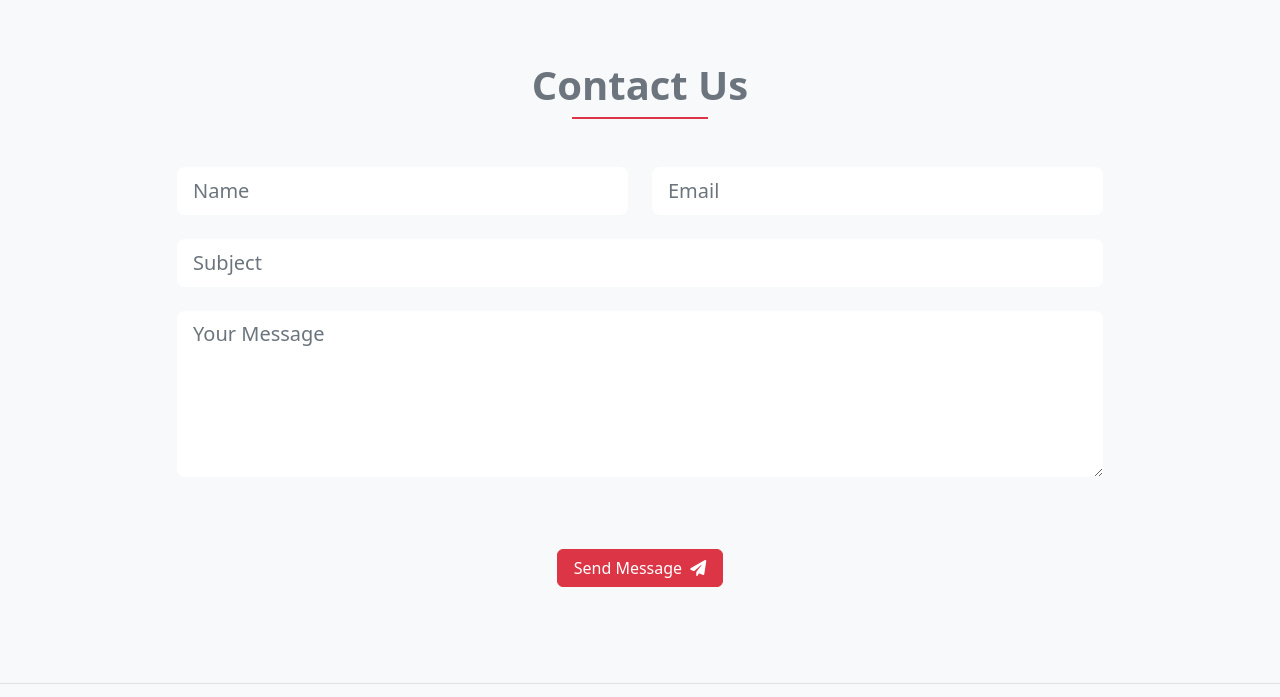
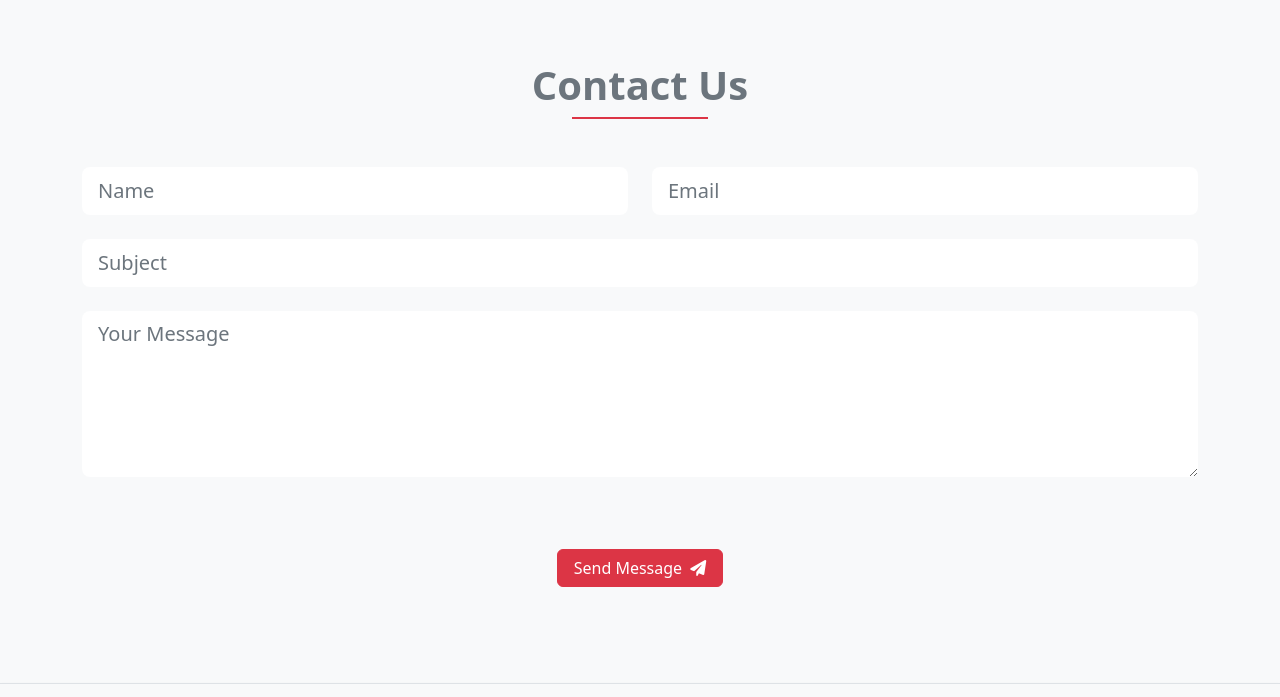
Before and after one commit to waiphyo-wp/my-portfolio, a plain HTML site: page index.html in a window 1280 px wide. Shown: the part 4395-5092 px from the top of the page. Drawn offline with nearby package versions, Linux system fonts and the light colour scheme.

Commit message:
my-portfolio v-03
my-portfolio v-03

```diff
--- a/index.html
+++ b/index.html
@@ -467,7 +467,7 @@
             <!-- contact form start  -->
             <form action="" class=" my-5">
                 <div class="row justify-content-center">
-                    <div class=" col-10">
+                    <div class=" col-12">
                         <div class="row">
                             <div class="col-6 col-sm-6 col-lg-6 mb-4">
                                 <input type="text" name="" id="" placeholder="Name" class=" form-control form-control-lg border-0">
```
